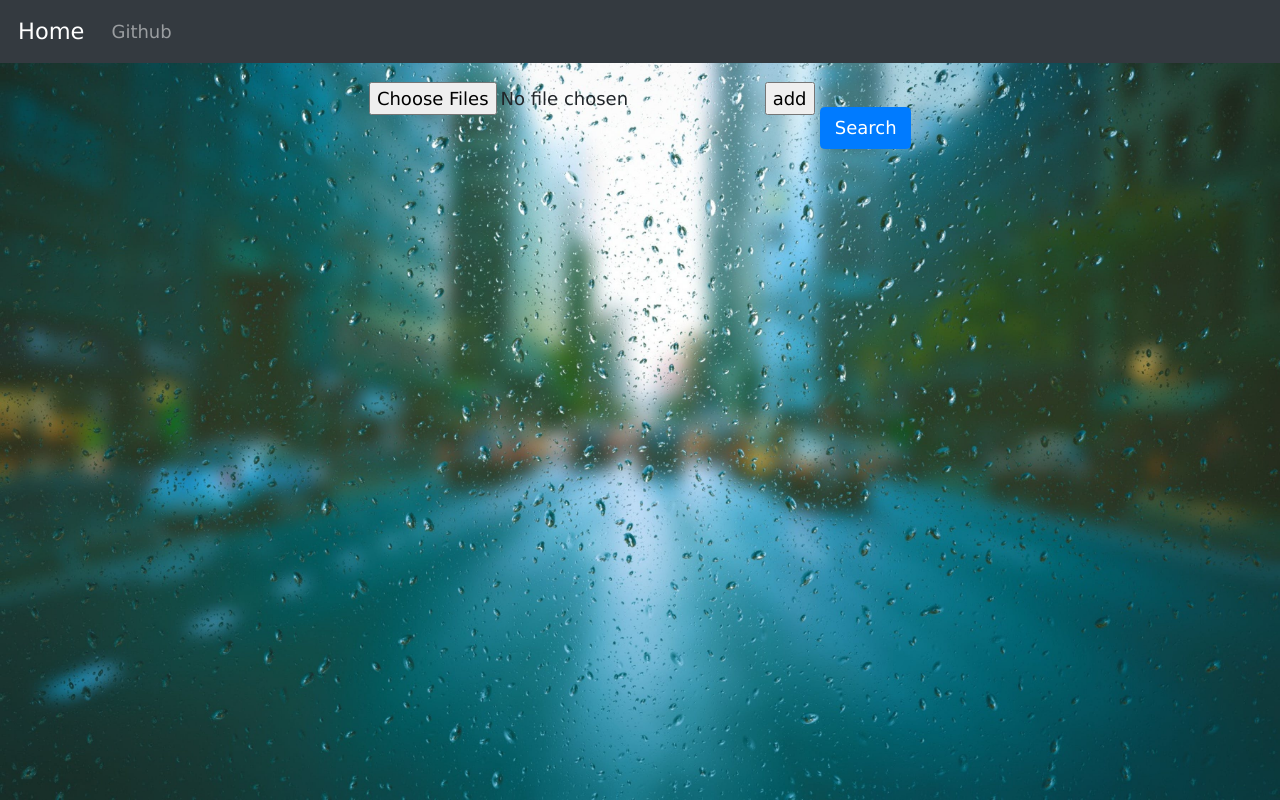
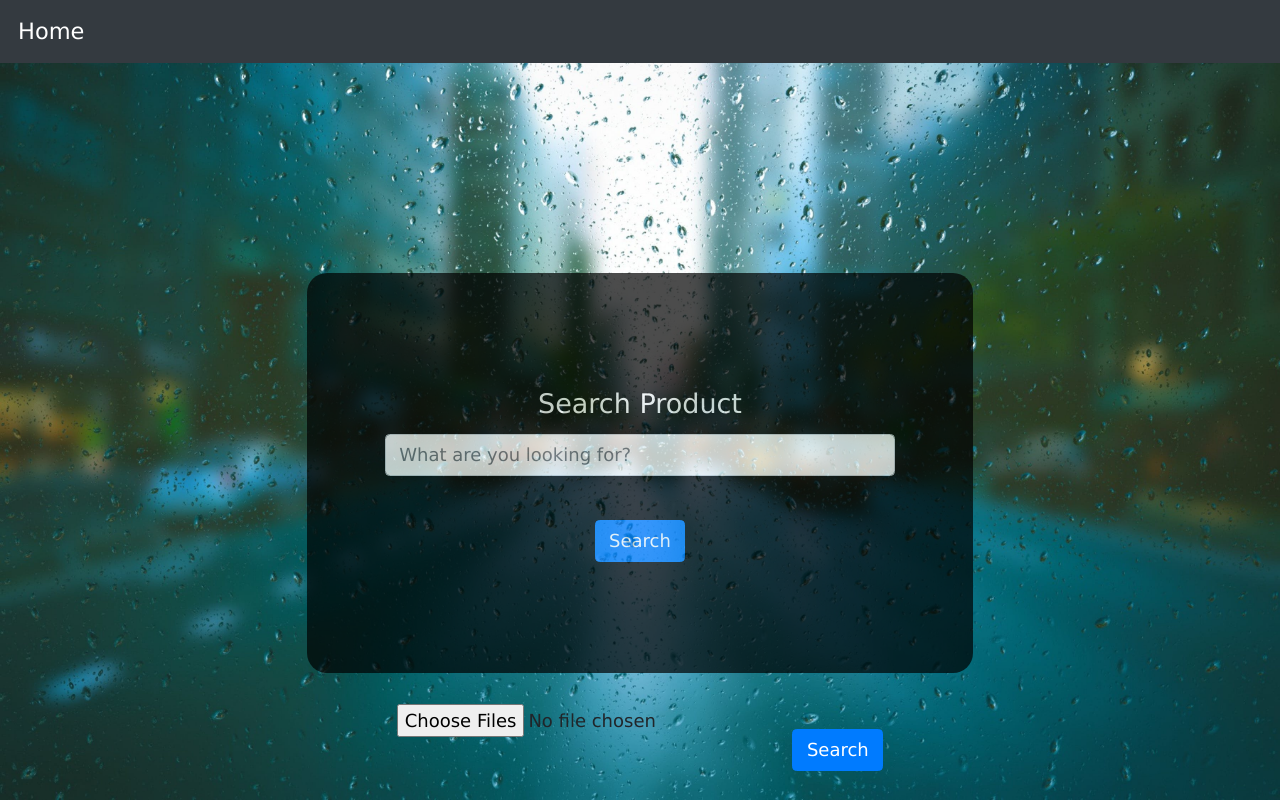
Before and after one commit to leenajyotishi/objectdetection, a Flask app: page / in a window 1280 px wide. Run offline with Flask 2, Linux system fonts and the light colour scheme; some libraries are stand-ins or nearby versions.

Commit message:
Add files via upload

```diff
--- a/templates/base.html
+++ b/templates/base.html
@@ -26,7 +26,7 @@
     <div class="collapse navbar-collapse" id="navbarSupportedContent">
       <ul class="navbar-nav mr-auto">
         <li class="nav-item">
-          <a class="nav-link" href="https://github.com/c17hawke/flask-based-wordcloud-generator">Github</a>
+         <!--  <a class="nav-link" href="https://github.com/c17hawke/flask-based-wordcloud-generator">Github</a>-->
         </li>
         {% block word_cloud %}
         {% endblock word_cloud %}
--- a/templates/index.html
+++ b/templates/index.html
@@ -10,9 +10,19 @@
 
 
 <div class="container">
-<form method="POST" enctype="multipart/form-data" action="/upload">
+    <form action="/review" id="search" method="POST" class="search-box-div">
+      <legend id="legend">Search Product</legend>
+      <div class="form-group">
+        <input type="text" name="content" class="form-control" id="Searchproduct" aria-describedby="SearchProduct"
+        placeholder="What are you looking for?">
+    </div>
+    <button  type="submit" class="btn btn-primary button" >Search</button>
+  </form>
+</div>
+<div class="container">
+<form method="POST" enctype="multipart/form-data" action="/upload" id="search1" >
   <input type="file" name="file[]" multiple="">
-  <input type="submit" value="add">
+
   <button  type="submit" class="btn btn-primary button" value="add">Search</button>
 </form>
 </div>
```
